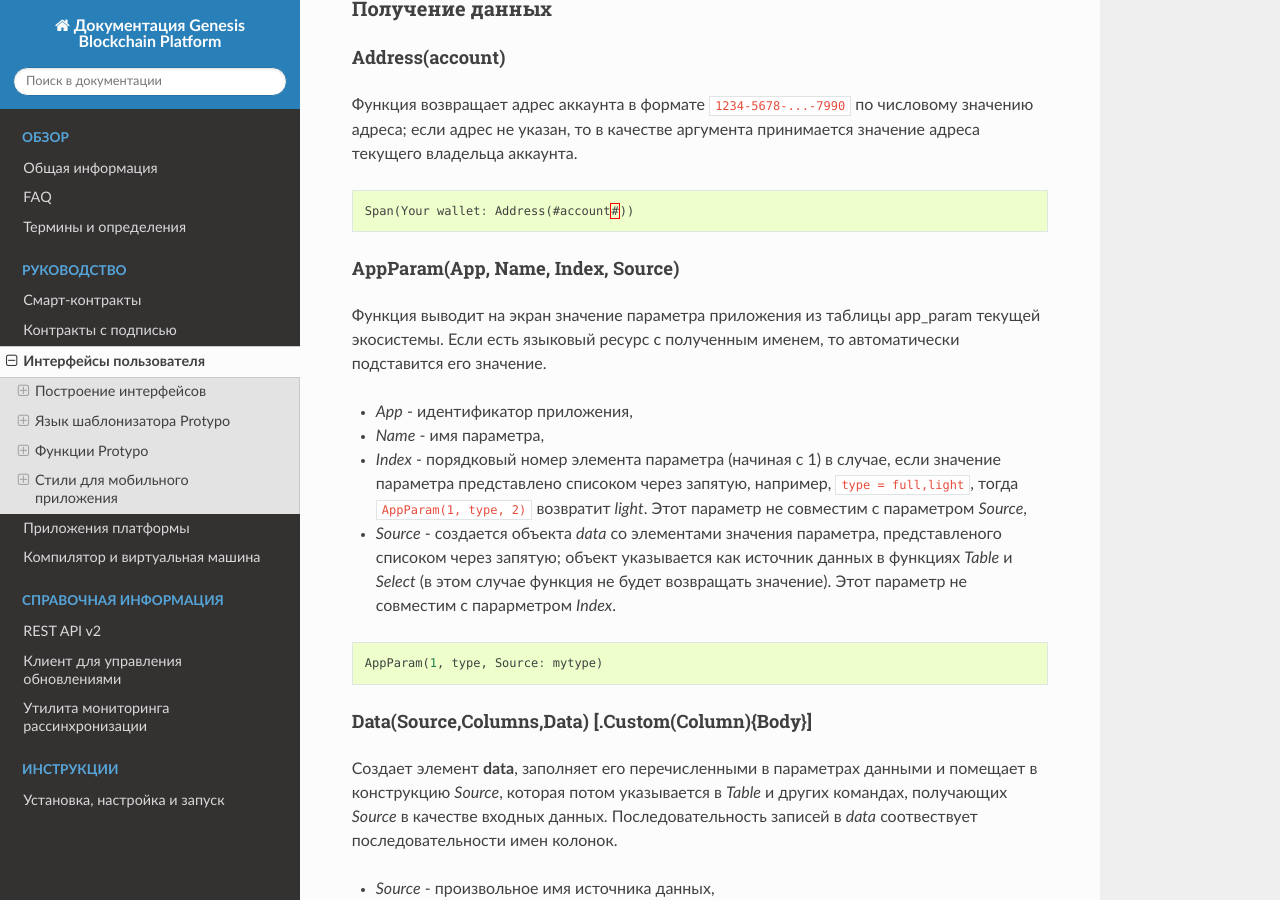
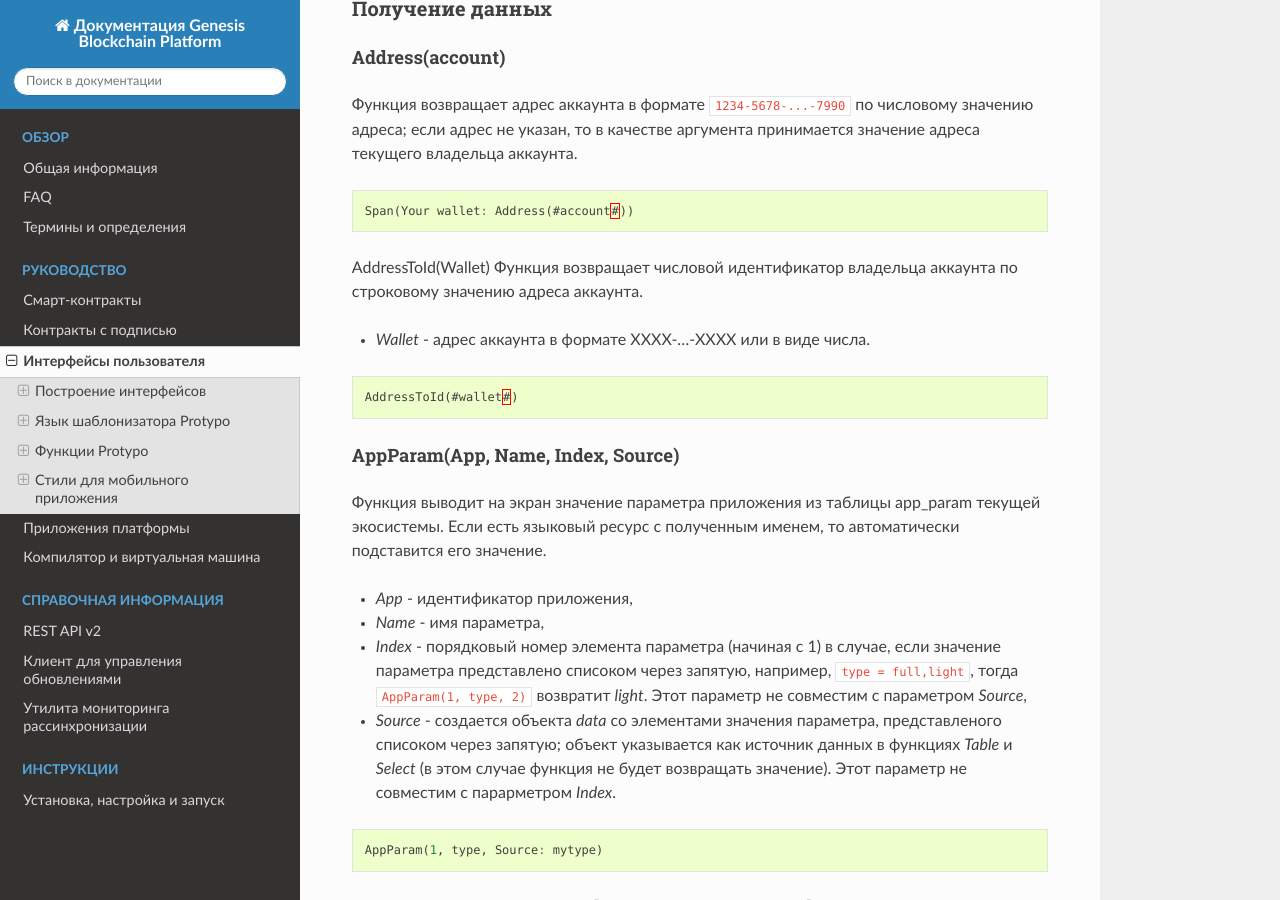
Before and after one commit to AplaProject/apla-docs-ru, a Sphinx documentation site: the page built from source/topics/templates2.rst, in a window 1280 px wide and 900 px high, scrolled down 14244 px. Built offline with Sphinx 7.4.7 and the Read the Docs theme 2.0.0, drawn with Linux system fonts in a browser that asks for light colours.

Commit message:
Update templates2.rst

```diff
--- a/source/topics/templates2.rst
+++ b/source/topics/templates2.rst
@@ -508,6 +508,15 @@ Address(account)
 .. code:: js
 
       Span(Your wallet: Address(#account#))
+
+AddressToId(Wallet)
+Функция возвращает числовой идентификатор владельца аккаунта по строковому значению адреса аккаунта.
+
+* *Wallet* - адрес аккаунта в формате XXXX-...-XXXX или в виде числа.
+
+.. code:: js
+
+      AddressToId(#wallet#)
 
 AppParam(App, Name, Index, Source)
 ------------------------------
```
